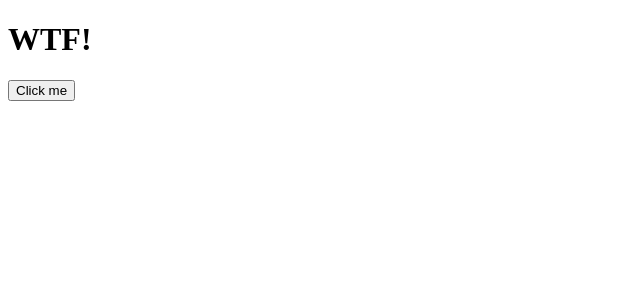
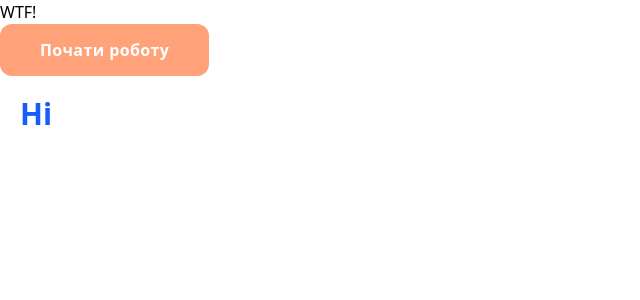
Before and after one commit to chasov-artem/it-traveler, a Vue app: page / in a window 1280 px wide. Shown: the top 300 px of the page, without its empty margins (0-640 px from the left). Built offline with nearby package versions, Linux system fonts and the light colour scheme.

Commit message:
tailwind/btn

```diff
--- a/package.json
+++ b/package.json
@@ -14,7 +14,9 @@
     "format": "prettier --write --experimental-cli src/"
   },
   "dependencies": {
+    "@tailwindcss/vite": "^4.1.18",
     "pinia": "^3.0.4",
+    "tailwindcss": "^4.1.18",
     "vue": "^3.5.25",
     "vue-router": "^4.6.3"
   },
--- a/src/App.vue
+++ b/src/App.vue
@@ -5,6 +5,7 @@ import IButton from './components/IButton/IButton.vue'
 <template>
   <h1>WTF!</h1>
   <IButton />
+  <h1 class="text-3xl font-bold text-blue-600 m-5">Hi</h1>
 </template>
 
 <style scoped></style>
--- a/src/components/IButton/IButton.vue
+++ b/src/components/IButton/IButton.vue
@@ -1,3 +1,5 @@
 <template>
-  <button class="i-button">Click me</button>
+  <button class="bg-[#ffa279] rounded-xl py-[14px] px-10 text-white font-bold tracking-wide">
+    Почати роботу
+  </button>
 </template>
--- /dev/null
+++ b/src/main.css
@@ -0,0 +1 @@
+@import 'tailwindcss';
--- a/src/main.js
+++ b/src/main.js
@@ -1,6 +1,6 @@
 import { createApp } from 'vue'
 import { createPinia } from 'pinia'
-
+import './main.css'
 import App from './App.vue'
 // import router from './router'
 
--- a/vite.config.js
+++ b/vite.config.js
@@ -3,16 +3,14 @@ import { fileURLToPath, URL } from 'node:url'
 import { defineConfig } from 'vite'
 import vue from '@vitejs/plugin-vue'
 import vueDevTools from 'vite-plugin-vue-devtools'
+import tailwindcss from '@tailwindcss/vite'
 
 // https://vite.dev/config/
 export default defineConfig({
-  plugins: [
-    vue(),
-    vueDevTools(),
-  ],
+  plugins: [vue(), tailwindcss(), vueDevTools()],
   resolve: {
     alias: {
-      '@': fileURLToPath(new URL('./src', import.meta.url))
+      '@': fileURLToPath(new URL('./src', import.meta.url)),
     },
   },
 })
```
Also changed, not shown: 1 other file (tests, documents, lock files or other folders).
